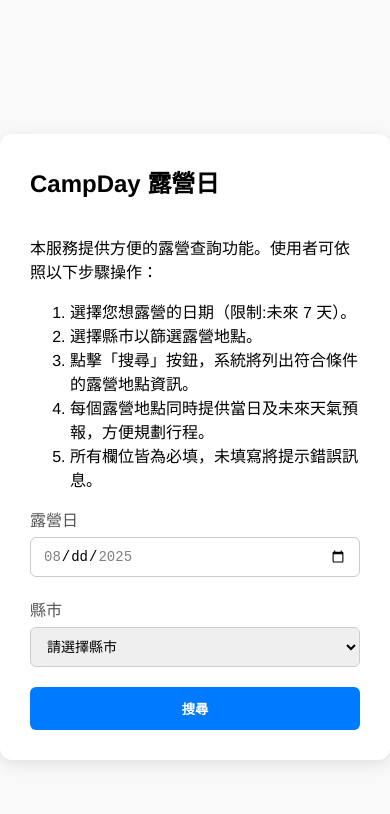
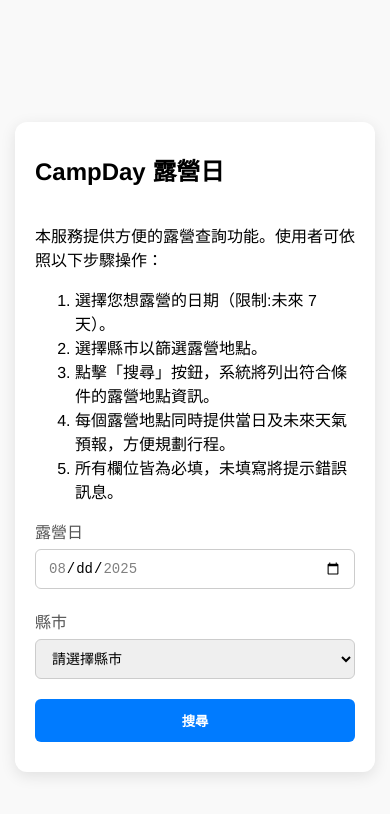
Before and after one commit to yuhsiang237/CampDay, an Angular app: page / in a window 390 px wide. Shown: the top 814 px of the page. Built offline with nearby package versions, Linux system fonts and the light colour scheme.

Commit message:
adjust home for mobile

```diff
--- a/src/app/home/home.scss
+++ b/src/app/home/home.scss
@@ -97,3 +97,18 @@
 .submit-btn:hover {
   background-color: #0056b3;
 }
+
+
+/* 手機版調整左右 margin */
+@media (max-width: 600px) {
+  .camp-form-container {
+    padding-left: 20px;
+    padding-right: 20px;
+    width: auto; /* 避免 90% 寬度過滿 */
+  }
+
+  .camp-form-wrapper {
+    padding-left: 15px;
+    padding-right: 15px;
+  }
+}
```
